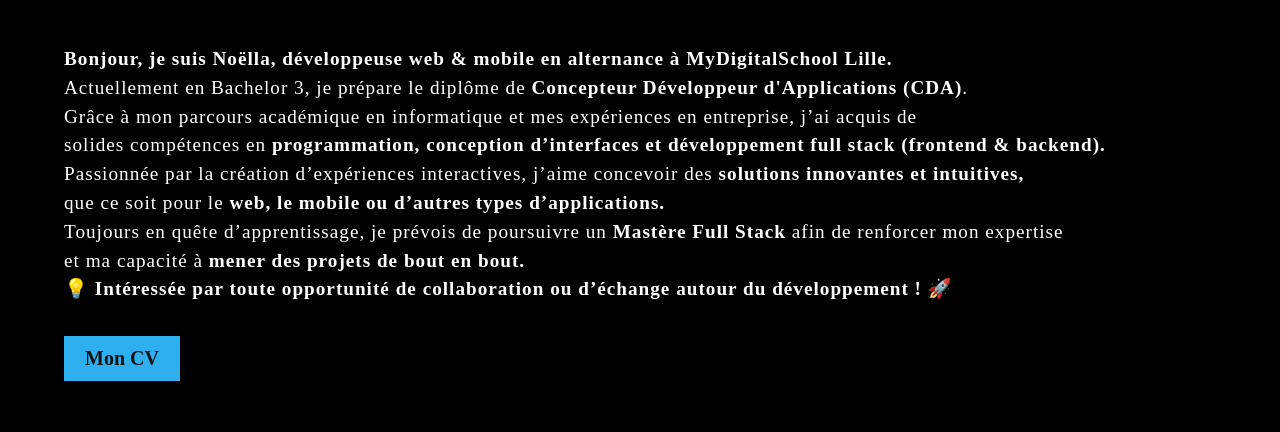
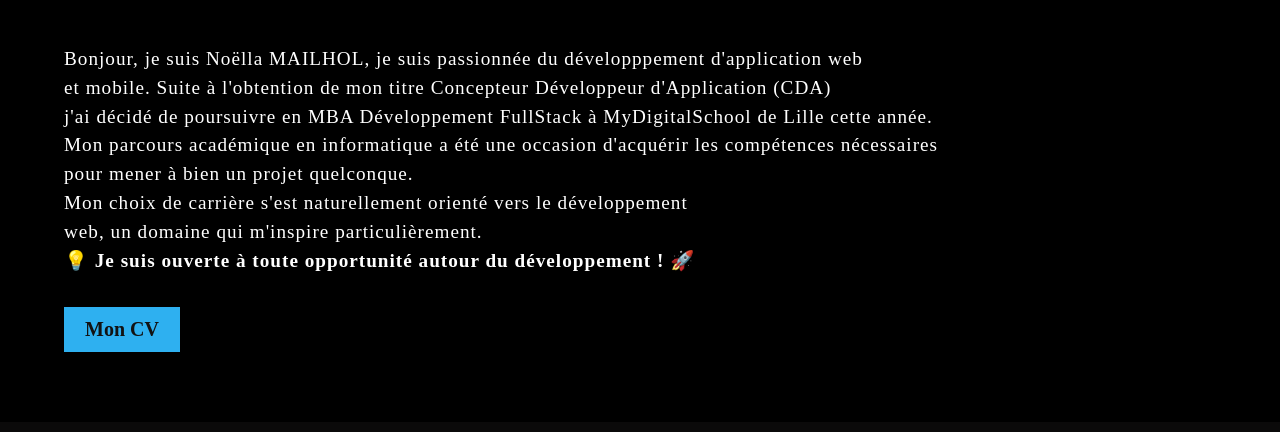
Before and after one commit to mnoella/Portfolio, a plain HTML site: page index.html in a window 1280 px wide. Shown: the part 175-607 px from the top of the page. Drawn offline with nearby package versions, Linux system fonts and the light colour scheme.

Commit message:
fix: update porfolio

```diff
--- a/index.html
+++ b/index.html
@@ -27,18 +27,15 @@
     <section class="title"  id="home">
         <h1>Développeuse <span class="auto-typing"></span></h1>
         <p>
-            <strong>Bonjour, je suis Noëlla, développeuse web & mobile en alternance à MyDigitalSchool Lille.</strong> <br>
-            Actuellement en Bachelor 3, je prépare le diplôme de <strong>Concepteur Développeur d'Applications (CDA)</strong>. <br>
-            Grâce à mon parcours académique en informatique et mes expériences en entreprise, j’ai acquis de <br>
-            solides compétences en <strong>programmation, conception d’interfaces et développement full stack (frontend & backend).</strong> <br>
+            Bonjour, je suis Noëlla MAILHOL, je suis passionnée du développpement d'application web <br>
+            et mobile. Suite à l'obtention de mon titre Concepteur Développeur d'Application (CDA) <br>
+            j'ai décidé de poursuivre en MBA Développement FullStack à MyDigitalSchool de Lille cette année. <br>
+            Mon parcours académique en informatique a été une occasion d'acquérir les compétences nécessaires <br>
+            pour mener à bien un projet quelconque. <br>
+            Mon choix de carrière s'est naturellement orienté vers le développement <br>
+            web, un domaine qui m'inspire particulièrement. <br>
 
-            Passionnée par la création d’expériences interactives, j’aime concevoir des <strong>solutions innovantes et intuitives,</strong> <br>
-            que ce soit pour le <strong>web, le mobile ou d’autres types d’applications.</strong> <br>
-
-            Toujours en quête d’apprentissage, je prévois de poursuivre un <strong>Mastère Full Stack</strong> afin de renforcer mon expertise <br>
-            et ma capacité à <strong>mener des projets de bout en bout.</strong> <br>
-
-            💡 <strong>Intéressée par toute opportunité de collaboration ou d’échange autour du développement !</strong> 🚀 <br>
+            💡 <strong>Je suis ouverte à toute opportunité autour du développement !</strong> 🚀 <br>
         </p>
         <!--<a href="#">Me contacter</a>-->
         <a href="img/cv.pdf" class="cv" target="_blank">Mon CV</a>
@@ -51,7 +48,7 @@
     <script src="https://unpkg.com/typed.js@2.1.0/dist/typed.umd.js"></script>
     <script>
         let typed = new Typed('.auto-typing', {
-            strings: ['Full Stack'],
+            strings: ['FullStack'],
             typeSpeed: 100,
             backSpeed: 100,
             loop: true,
```
